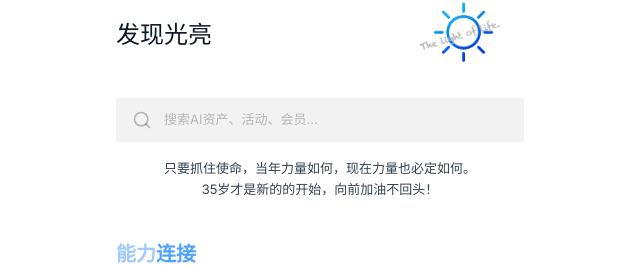
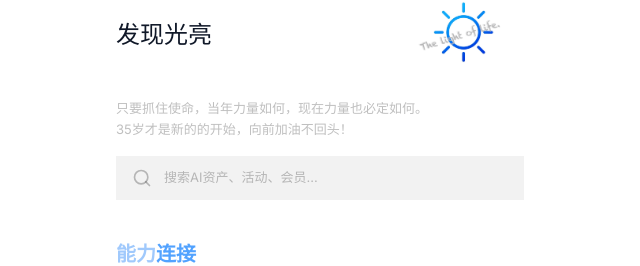
Before and after one commit to rangchang-star/ranchang, a Next.js app: page /discovery in a window 1280 px wide. Shown: the part 104-370 px from the top of the page, without its empty margins (320-960 px from the left). Built offline with nearby package versions, Linux system fonts and the light colour scheme.

Commit message:
feat: 调整slogan位置和样式，与点亮页面保持一致

```diff
--- a/src/app/discovery/page.tsx
+++ b/src/app/discovery/page.tsx
@@ -224,6 +224,14 @@ export default function DiscoveryPage() {
             </div>
           </div>
 
+          {/* Slogan - 与点亮页面样式一致 */}
+          <div className="px-5 pb-4">
+            <p className="text-[13px] text-[rgba(0,0,0,0.25)] leading-relaxed">
+              只要抓住使命，当年力量如何，现在力量也必定如何。<br />
+              35岁才是新的的开始，向前加油不回头！
+            </p>
+          </div>
+
           {/* 搜索框 */}
           <div className="px-5 pb-4 pt-0">
             <div className="relative">
@@ -236,14 +244,6 @@ export default function DiscoveryPage() {
                 className="w-full pl-12 pr-4 py-3 bg-[rgba(0,0,0,0.05)] text-[13px] text-gray-900 placeholder-[rgba(0,0,0,0.25)] focus:outline-none focus:bg-[rgba(0,0,0,0.08)] transition-colors"
               />
             </div>
-          </div>
-
-          {/* Slogan */}
-          <div className="px-5 pb-4">
-            <p className="text-[13px] text-center leading-relaxed text-gray-700">
-              只要抓住使命，当年力量如何，现在力量也必定如何。<br />
-              35岁才是新的的开始，向前加油不回头！
-            </p>
           </div>
         </div>
 
```
